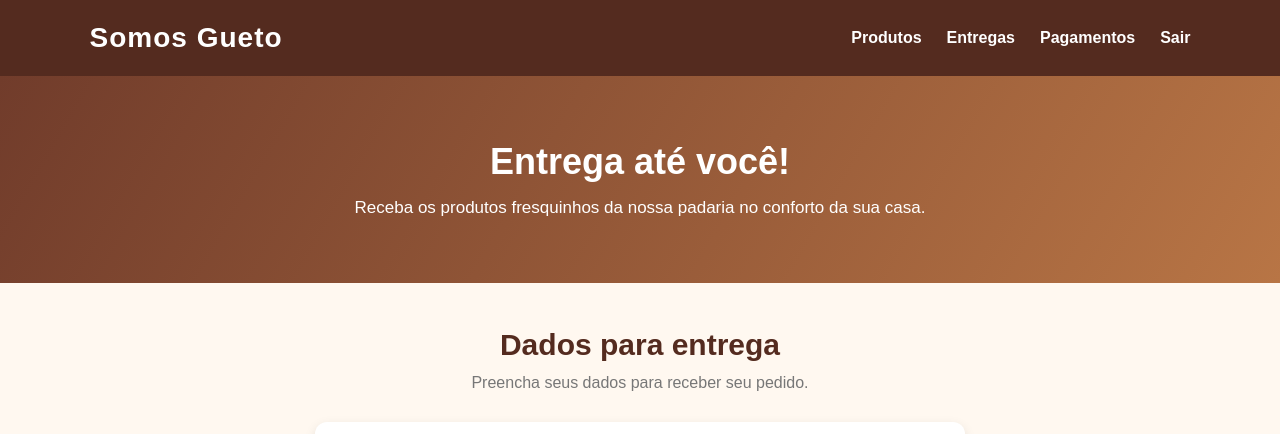
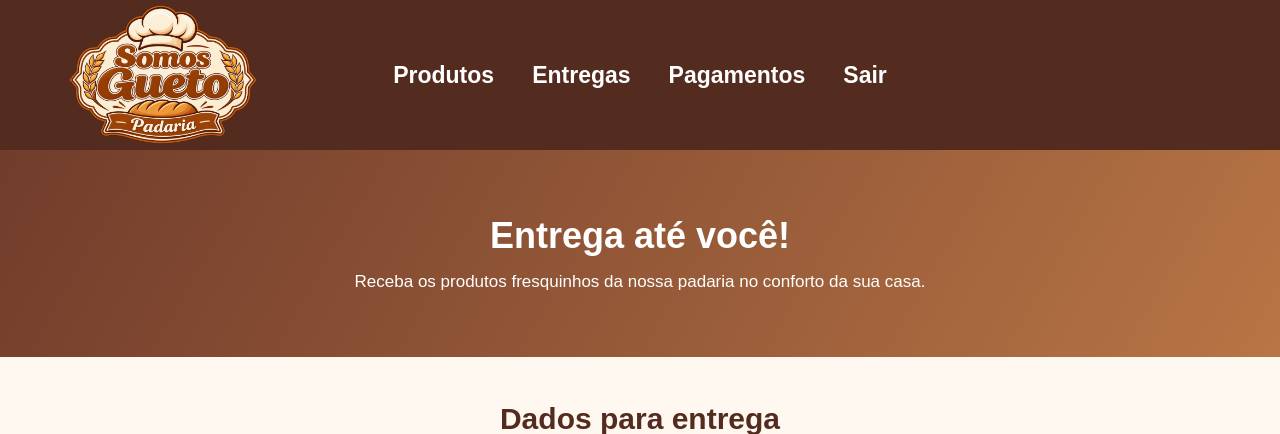
Before and after one commit to Ferpyr/projeto-padaria-2.0, a Flask app: page /entregas in a window 1280 px wide. Shown: the top 434 px of the page. Run offline with Flask 3, Linux system fonts and the light colour scheme.

Commit message:
entrega2

```diff
--- a/static/css/entrega.css
+++ b/static/css/entrega.css
@@ -14,28 +14,37 @@ body {
 header {
     background-color: #542b1f;
     color: white;
-    padding: 22px 7%;
+    height: 150px;
+    padding: 0 7%;
     display: flex;
-    justify-content: space-between;
+    justify-content: center;
     align-items: center;
-    flex-wrap: wrap;
-    gap: 15px;
+    position: relative;
+}
+header img {
+    width: 250px;
+    height: 140px;
+    object-fit: contain;
+    position: absolute;
+    left: 3%;
+    top: 50%;
+    transform: translateY(-50%);
+    z-index: 2;
 }
 
-header h1 {
-    font-size: 28px;
-    letter-spacing: 1px;
-}
+
 
 nav {
     display: flex;
-    gap: 25px;
-    flex-wrap: wrap;
+    align-items: center;
+    justify-content: center;
+    gap: 38px;
 }
 
 nav a {
     color: white;
     text-decoration: none;
+    font-size: 23px;
     font-weight: bold;
     transition: color 0.3s;
 }
--- a/templates/entregas.html
+++ b/templates/entregas.html
@@ -10,7 +10,7 @@
 <body>
 
     <header>
-        <h1>Somos Gueto</h1>
+        <img id="logo-h" src="/static/imgs/logo.png" alt="Logo Somos Gueto">
 
         <nav>
             <a href="produtos">Produtos</a>
```
